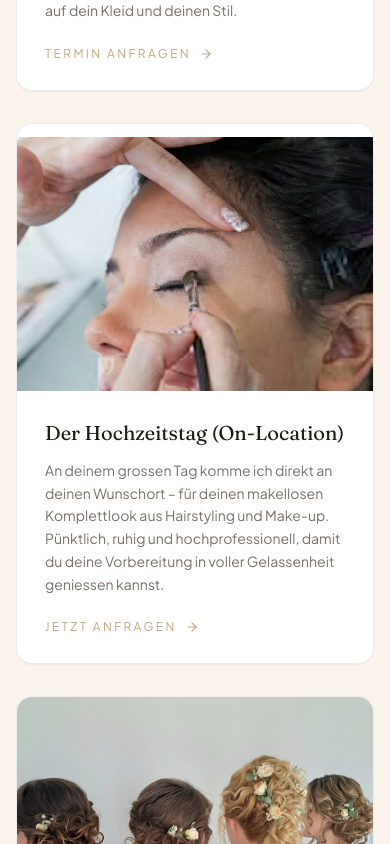
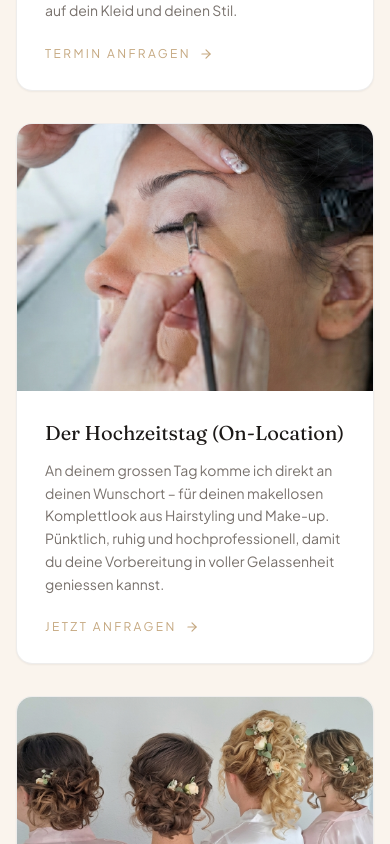
Before and after one commit to axndmathias/coiffeur-denise-website, a React (Create React App) app in the folder frontend/: page / in a window 390 px wide. Shown: the part 2680-3524 px from the top of the page. Built offline with nearby package versions, Linux system fonts and the light colour scheme; no server answers.

Commit message:
Fix service card image sizing on mobile and bride card positioning

```diff
--- a/frontend/src/pages/Home.js
+++ b/frontend/src/pages/Home.js
@@ -103,9 +103,8 @@
                     <img
                       src={BRIDE_EXPERIENCE[i].image}
                       alt={BRIDE_EXPERIENCE[i].alt}
-className={`w-full h-full object-cover group-hover:scale-110 transition-transform duration-700 ${
-                      i === 1 ? "object-[50%_-15%]" : ""
-                    }`}
+                      className="w-full h-full object-cover group-hover:scale-110 transition-transform duration-700"
+                      style={i === 2 ? { objectPosition: "50% 100%" } : undefined}
                     />
                   </div>
                   <div className="p-7 flex flex-col flex-1">
--- a/frontend/src/pages/Services.js
+++ b/frontend/src/pages/Services.js
@@ -29,12 +29,16 @@
             <div data-testid={`service-category-${ci}`} className="grid lg:grid-cols-12 gap-8">
               {/* Category header card */}
               <div className="lg:col-span-4">
-                <div className="relative rounded-2xl overflow-hidden h-56 lg:h-full min-h-[220px] sticky top-28 bg-onyx">
+                <div
+                  className={`relative rounded-2xl overflow-hidden sticky top-28 bg-onyx lg:h-full min-h-[220px] ${
+                    ci <= 2 ? "h-[640px] sm:h-[720px]" : "h-56"
+                  }`}
+                >
                   <img
                     src={cat.image}
                     alt={cat.name}
                     className={`absolute inset-0 w-full h-full object-cover ${
-                      ci === 1 ? "object-[100%_30%]" : ""
+                      ci === 1 ? "lg:object-[100%_30%]" : ""
                     }`}
                   />
                   <div className="absolute inset-x-0 bottom-0 h-2/3 bg-gradient-to-t from-onyx/90 via-onyx/40 to-transparent" />
```
